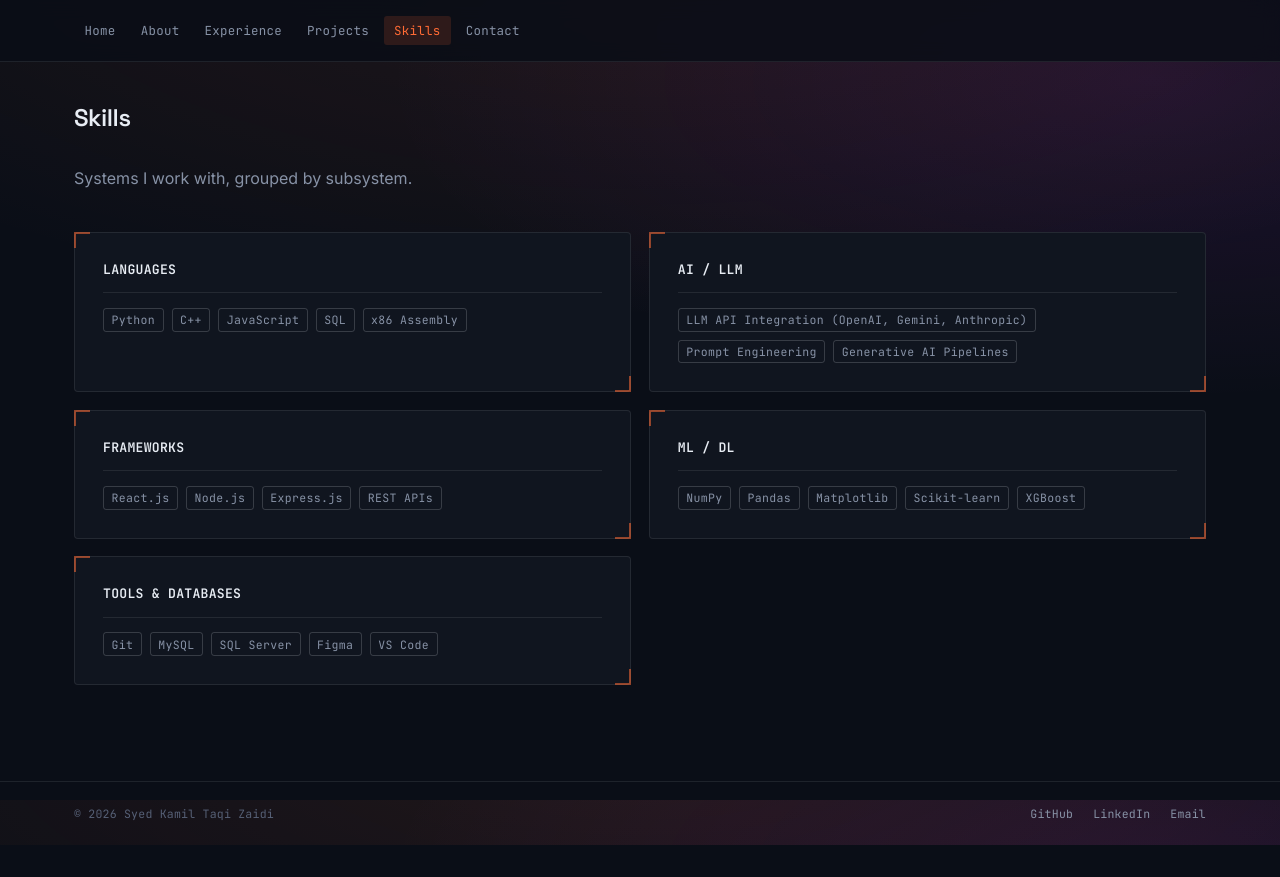
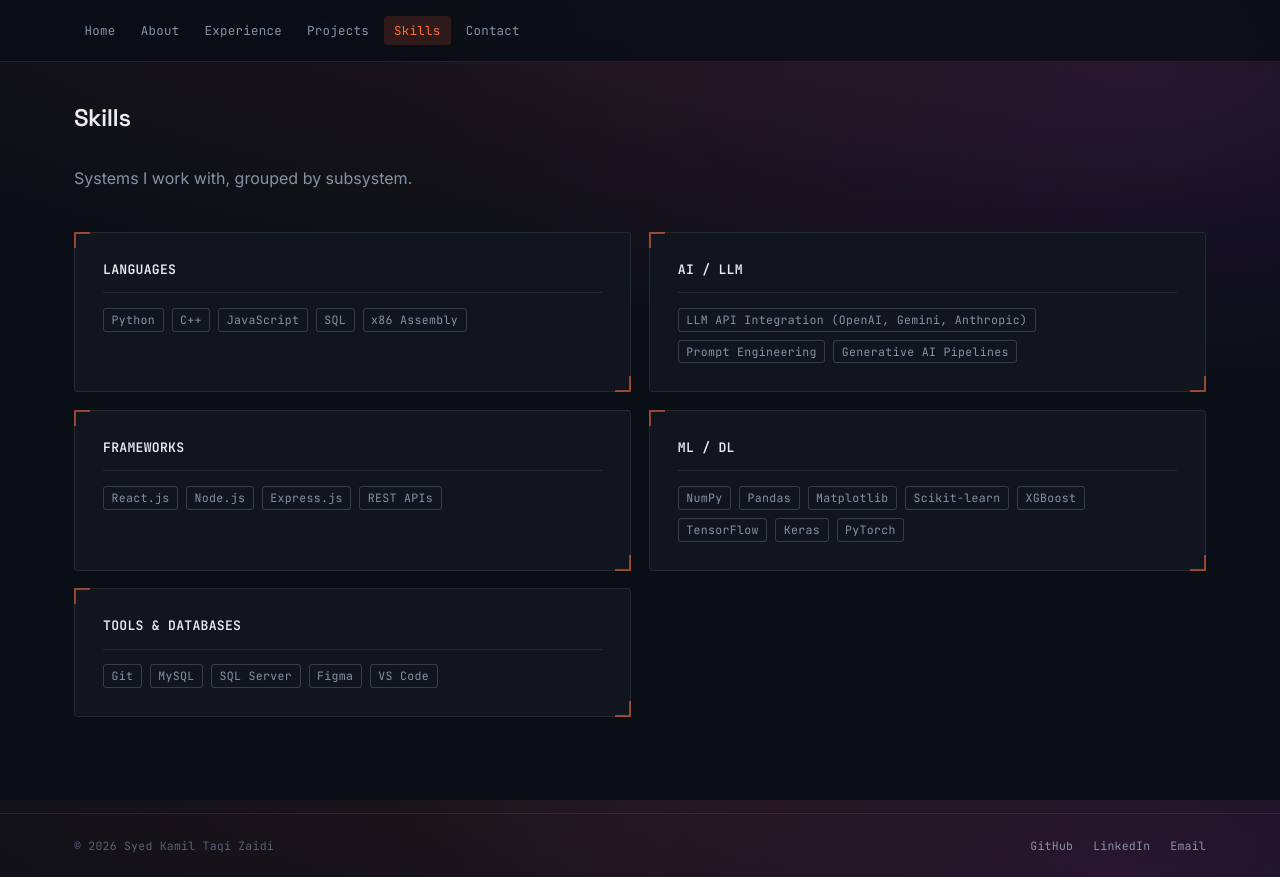
Before and after one commit to kamilcodes14/portfolio, a React (Vite) app: page /skills in a window 1280 px wide. Before the commit the page ends 845 px from the top, so only its background shows below. Built offline with nearby package versions, Linux system fonts and the light colour scheme.

Commit message:
update content

```diff
--- a/src/data/content.js
+++ b/src/data/content.js
@@ -68,7 +68,7 @@ export const experience = [
     org: "Systems Limited",
     role: "AI Intern",
     location: "Lahore, Pakistan",
-    period: "Aug 2025 -Dec 2025n",
+    period: "Aug 2025 -Dec 2025",
     current: false,
     bullets: [
       "Built and integrated LLM-powered automation solutions into enterprise workflows using Generative AI APIs, handling prompt engineering, response parsing, and pipeline integration.",
@@ -153,7 +153,7 @@ export const skills = [
   },
   {
     category: "ML / DL",
-    items: ["NumPy", "Pandas", "Matplotlib", "Scikit-learn", "XGBoost"],
+    items: ["NumPy", "Pandas", "Matplotlib", "Scikit-learn", "XGBoost" , "TensorFlow", "Keras", "PyTorch"],
   },
   {
     category: "Tools & Databases",
```
